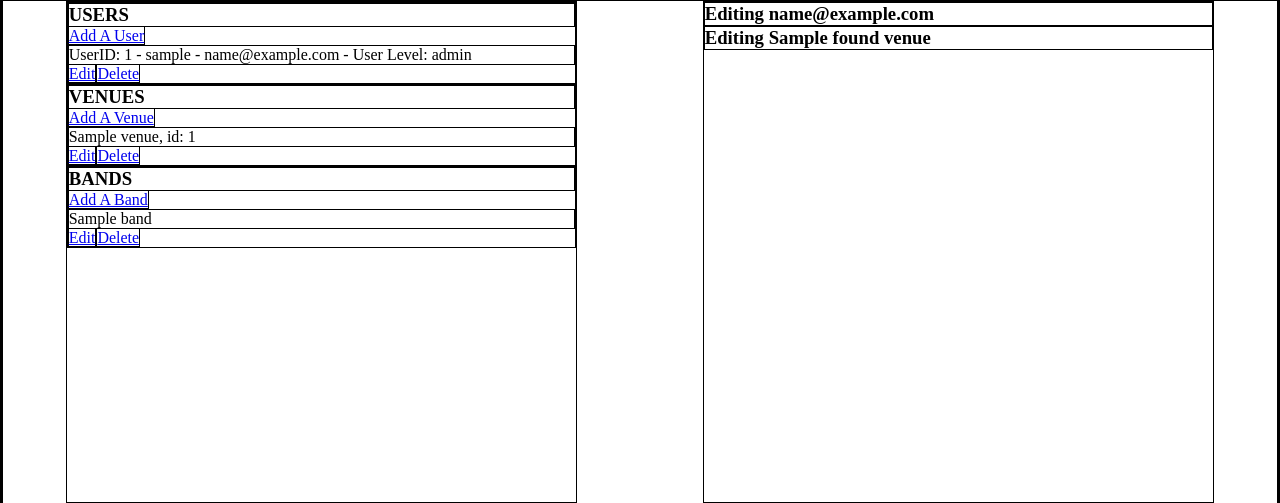
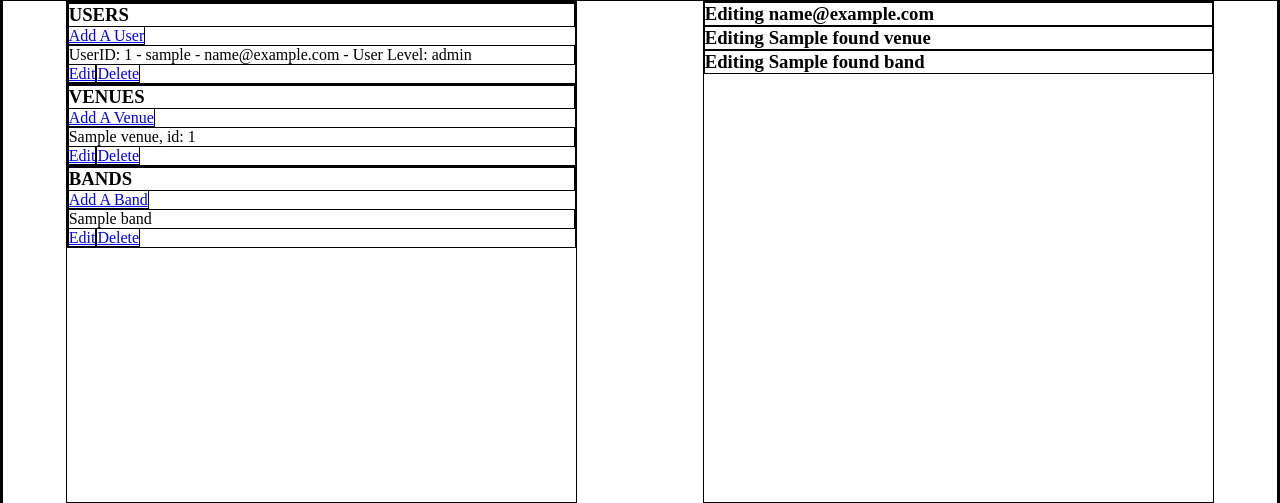
Before and after one commit to WalrusMaximus/IntoThePit, a Python web app: template app/templates/admin.html in a window 1280 px wide. Shown: the part 24-527 px from the top of the page. Run offline with Jinja, Linux system fonts and the light colour scheme; the template is opened without the code that fills it: most values are stand-ins (such as "Sample title", 1, 10 or a date in 2020).

Commit message:
improves display logic for admin page

```diff
--- a/app/templates/admin.html
+++ b/app/templates/admin.html
@@ -39,10 +39,25 @@
 {% endblock %}
 
 {% block main_header %}
-    {% if found_user %}
+    {% if users %}
+        {% if found_user %}
         <h3>Editing {{ found_user.email }}</h3>
+        {% else %}
+        <h3>Creating New User</h3>
+        {% endif %}
     {% endif %}
-    {% if found_venue %}
+    {% if venues %}
+        {% if found_venue %}
         <h3>Editing {{ found_venue.name }}</h3>
+        {% else %}
+        <h3>Creating New venue</h3>
+        {% endif %}
+    {% endif %}
+    {% if bands %}
+        {% if found_band %}
+        <h3>Editing {{ found_band.name }}</h3>
+        {% else %}
+        <h3>Creating New band</h3>
+        {% endif %}
     {% endif %}
 {% endblock %}
```
Also changed, not shown: app/templates/admin_with_form.html (line endings or trailing spaces).
